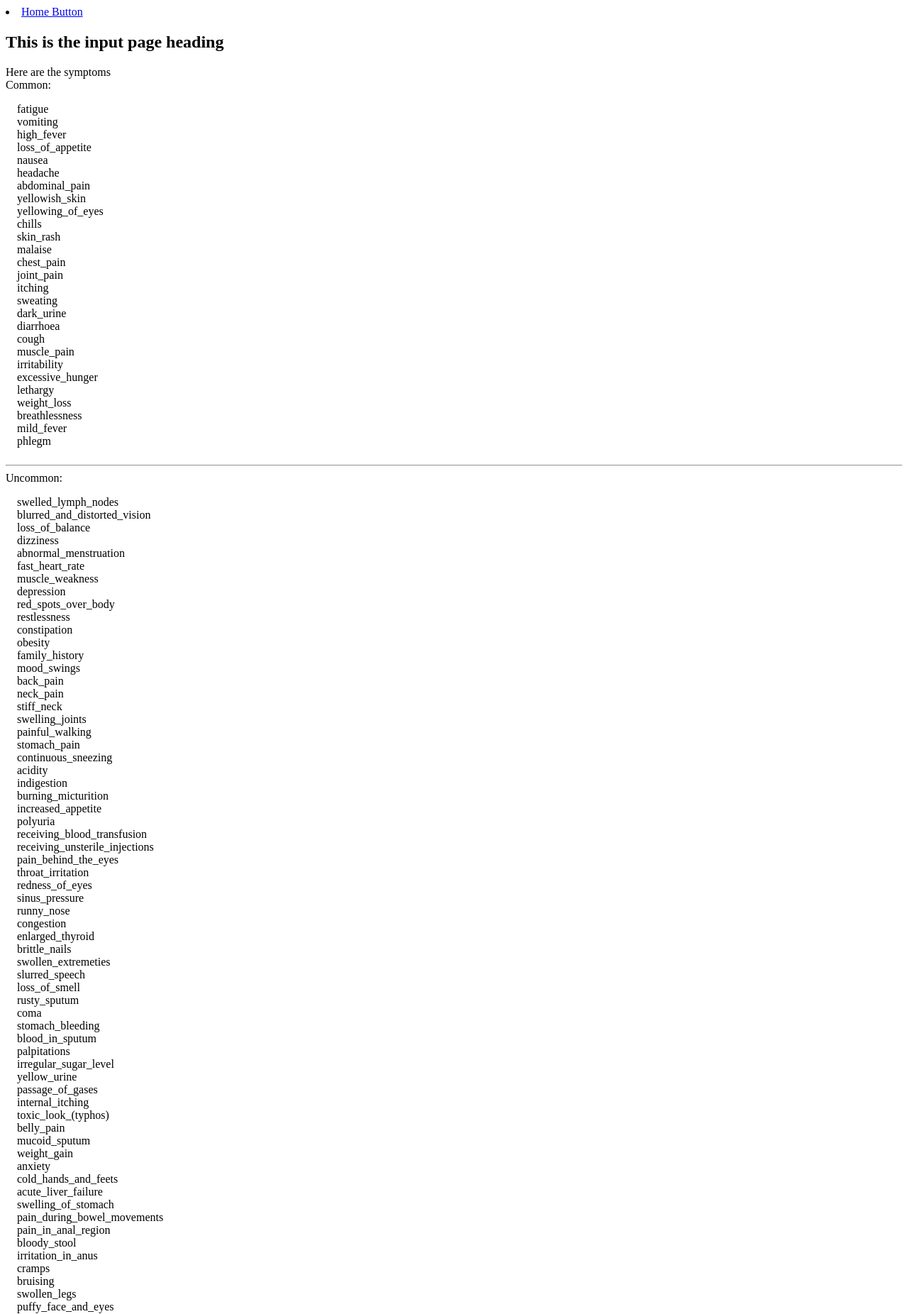
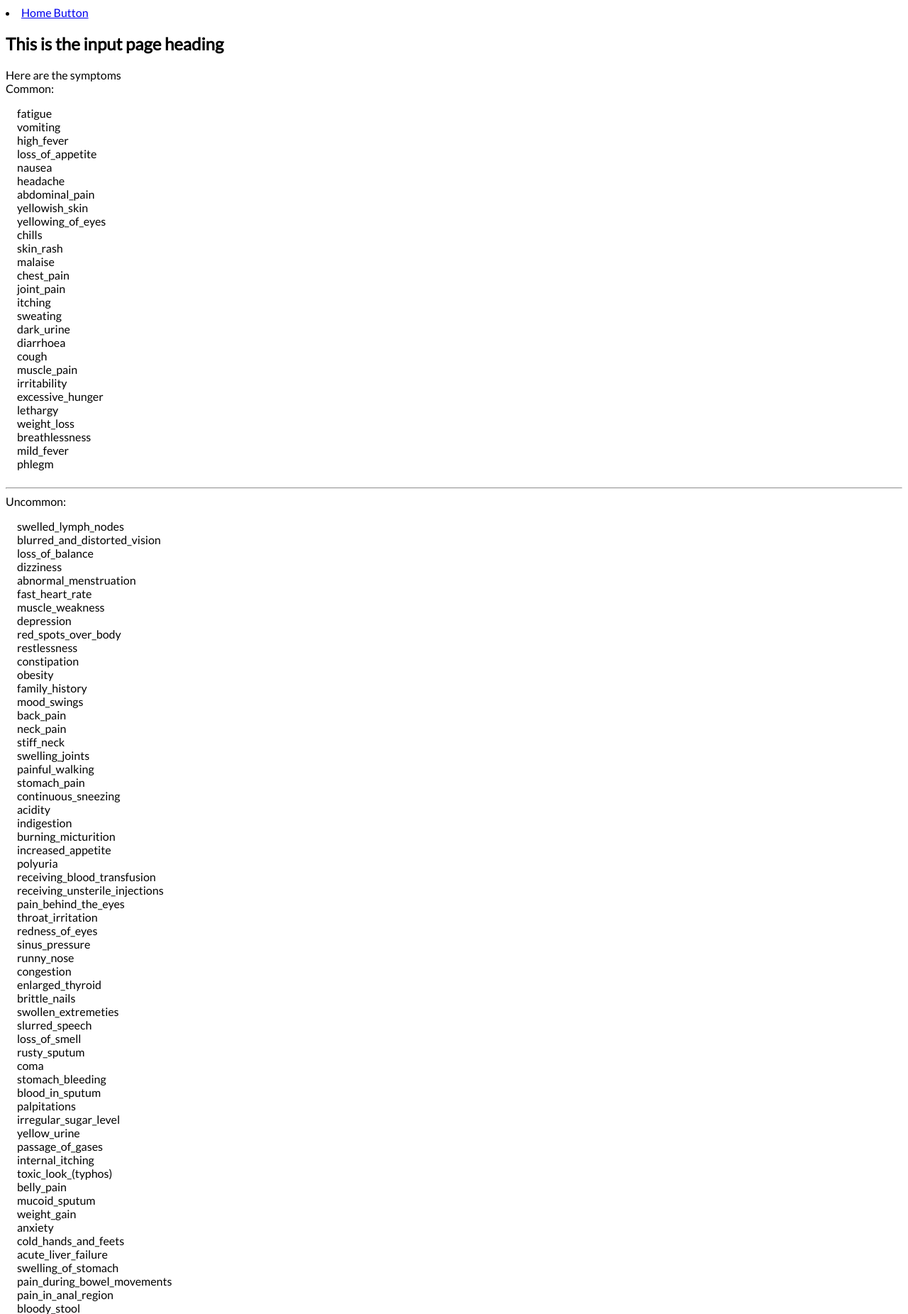
Before and after one commit to PratikGarai/GlobalWeek-Dreadnought-Prognosist, a Django app: page /Diseases/input/ in a window 1280 px wide. Shown: the top 1852 px of the page at 71% size. Run offline with Django 3.2, Linux system fonts and the light colour scheme.

Commit message:
Added font Lato from Google Fonts

```diff
--- a/DiseasePredictor/media/templates/input.html
+++ b/DiseasePredictor/media/templates/input.html
@@ -4,7 +4,9 @@
 		<title>Input page</title>
 	<script type ="text/javascript" src="/media/js/jquery.js"></script>
 	<script type ="text/javascript" src="/media/js/dropper.js"></script>
+		<link href="https://fonts.googleapis.com/css2?family=Lato&display=swap" rel="stylesheet">
 		<style>
+			*{font-family: 'Lato', sans-serif;}
 		#common,#uncommon{
 		padding:16px;
 		border-radius:8px;
```
